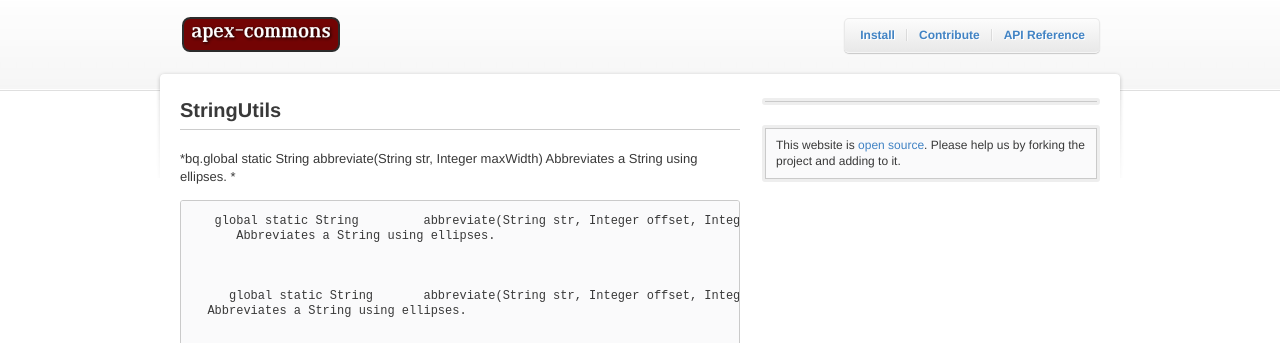
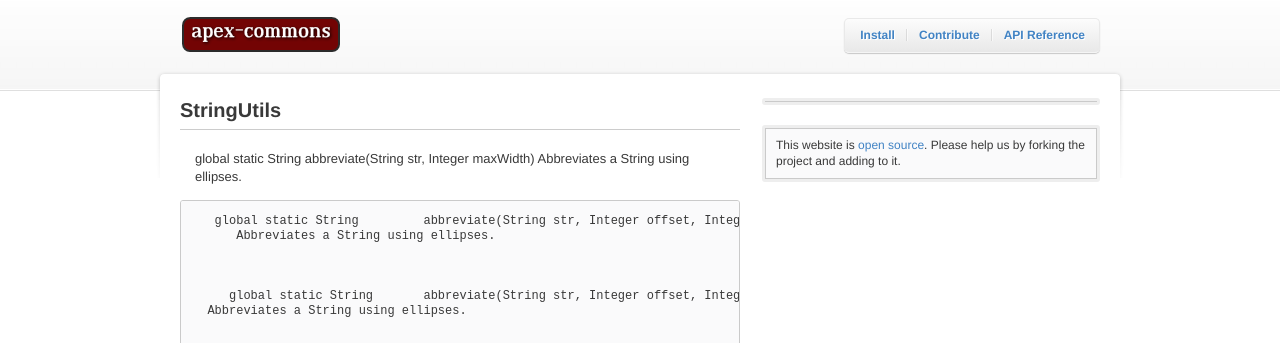
Before and after one commit to apex-commons/apex-commons.github.com, a Jekyll site: the page built from _posts/2011-05-11-stringutils.markdown, in a window 1280 px wide and 900 px high. Shown: the top 343 px of the window. Built offline with Jekyll 4.4.1, drawn with Linux system fonts in a browser that asks for light colours.

```diff
--- a/_posts/2011-05-11-stringutils.markdown
+++ b/_posts/2011-05-11-stringutils.markdown
@@ -4,8 +4,8 @@ title: StringUtils
 categories: api
 ---
 
-*bq.global static String 	abbreviate(String str, Integer maxWidth)
-      Abbreviates a String using ellipses. *
+> global static String 	abbreviate(String str, Integer maxWidth)
+> Abbreviates a String using ellipses.
 
        global static String 	abbreviate(String str, Integer offset, Integer maxWidth)
           Abbreviates a String using ellipses.
```
